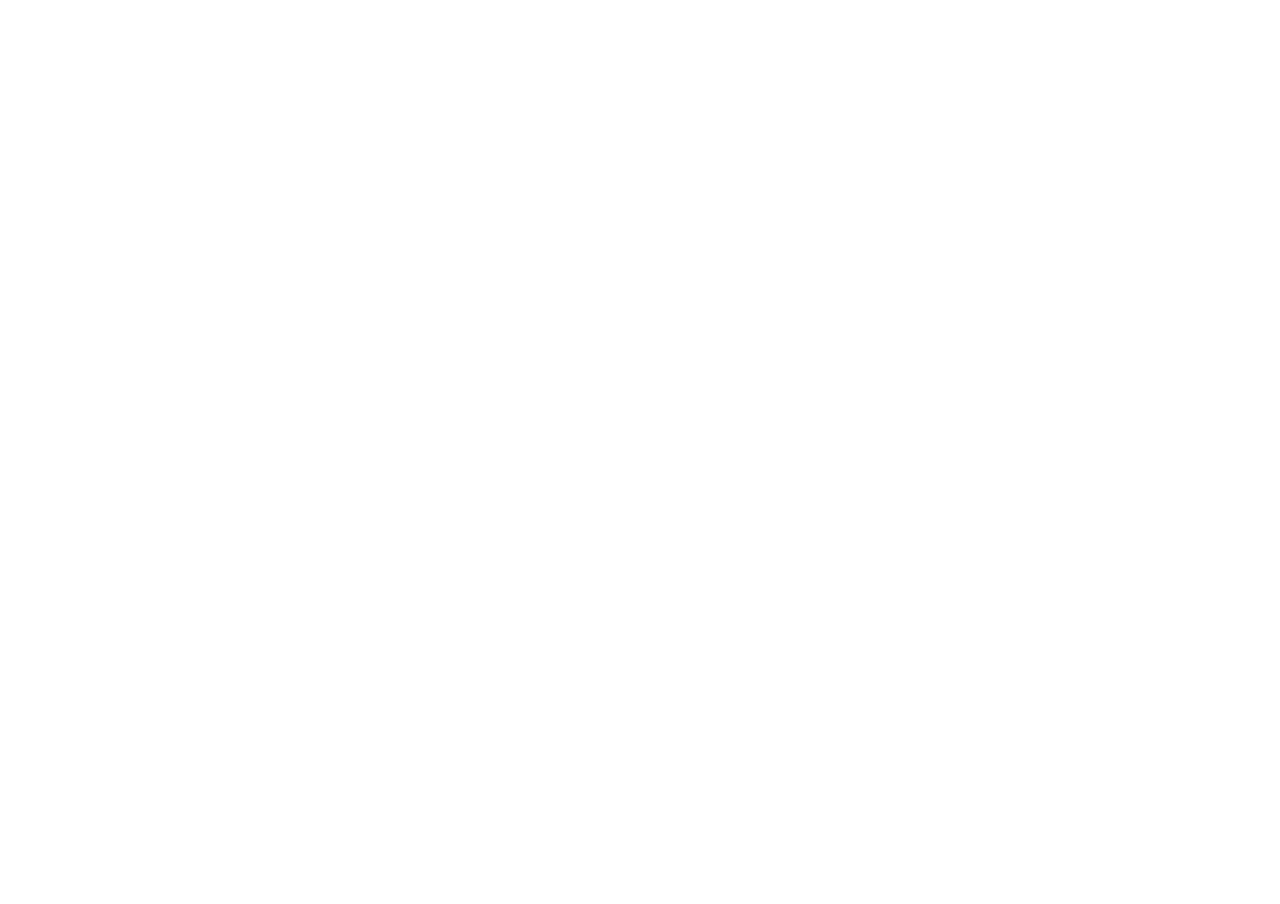
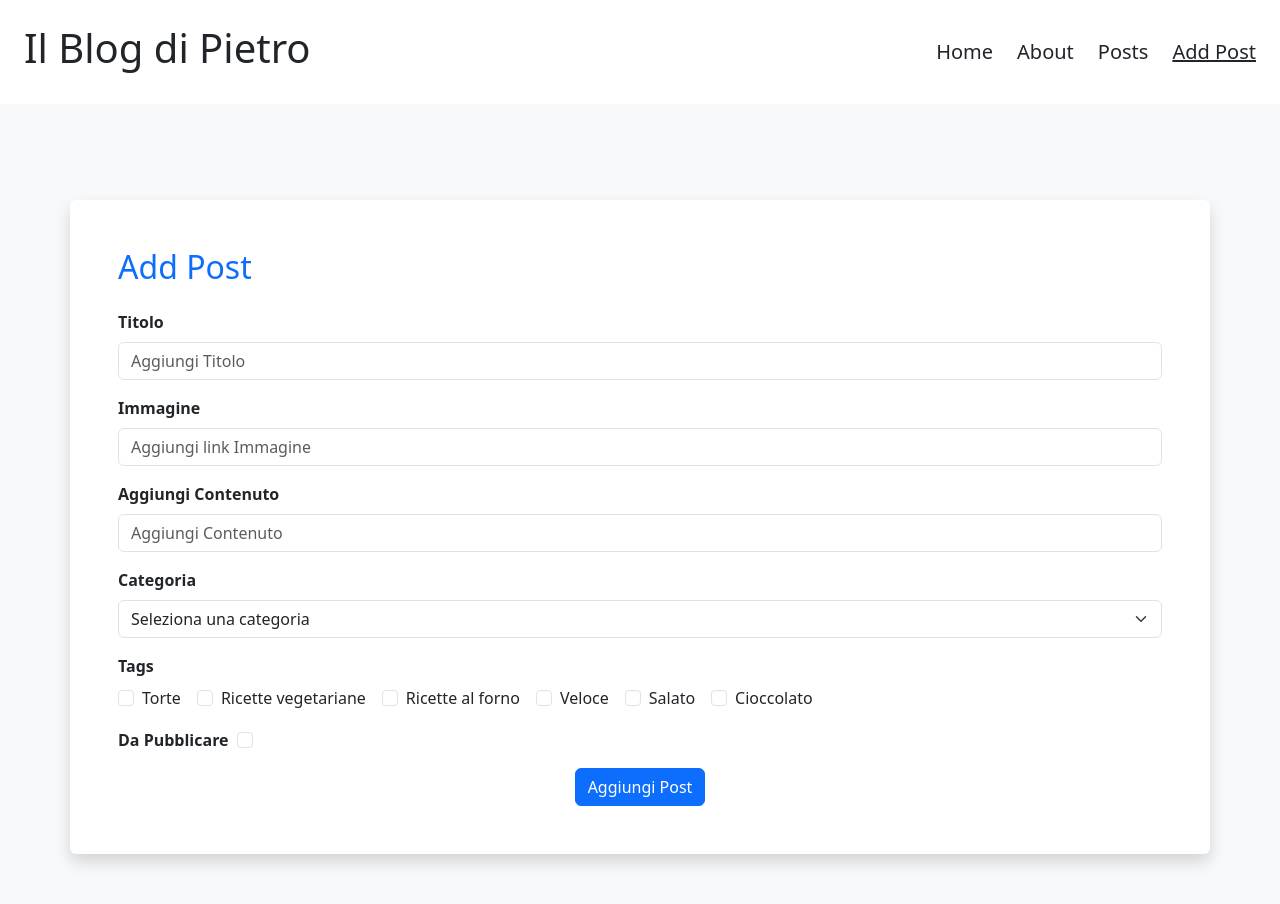
Before and after one commit to Pietroo03/react-router, a React (Vite) app: page /create in a window 1280 px wide. Before the commit this address had no page. Shown: the top 904 px of the page. Before the commit the page ends 800 px from the top, so only its background shows below. Built offline with nearby package versions, Linux system fonts and the light colour scheme; no server answers.

Commit message:
add link to add a new post

```diff
--- a/src/App.jsx
+++ b/src/App.jsx
@@ -3,6 +3,7 @@ import DefaultLayout from './pages/DefaultLayout'
 import Home from './pages/Homepage'
 import About from './pages/About'
 import Posts from './pages/Posts'
+import CreatePost from './pages/CreatePost'
 import './App.css'
 
 function App() {
@@ -17,6 +18,7 @@ function App() {
             <Route path='/' element={<Home />} />
             <Route path='/about' element={<About />} />
             <Route path='/posts' element={<Posts />} />
+            <Route path='/create' element={<CreatePost />} />
           </Route>
         </Routes>
       </BrowserRouter>
--- a/src/components/MainSections/AddPostForm.jsx
+++ b/src/components/MainSections/AddPostForm.jsx
@@ -1,4 +1,4 @@
-export default function addPost({ addNewPost, formData, setFormData, tagList, handleTag }) {
+export default function AddPost({ addNewPost, formData, setFormData, tagList, handleTag }) {
 
     return (
         <form onSubmit={addNewPost}>
--- a/src/components/Nav-bar/NavBar.jsx
+++ b/src/components/Nav-bar/NavBar.jsx
@@ -6,6 +6,8 @@ export default function NavBar() {
             <NavLink to='/' className='nav-link'>Home</NavLink>
             <NavLink to='/about' className='nav-link'>About</NavLink>
             <NavLink to='/posts' className='nav-link'>Posts</NavLink>
+            <NavLink to='/create' className='nav-link'>Add Post</NavLink>
+
         </nav>
 
     )
--- a/src/components/AppMain.jsx
+++ b/src/pages/CreatePost.jsx
@@ -1,7 +1,10 @@
 import { useState, useEffect } from "react"
-import AddPost from "./MainSections/AddPostForm"
+import AddPost from "../components/MainSections/AddPostForm"
 
-export default function AppMain() {
+const api_server = 'http://127.0.0.1:3000'
+const api_endpoint = '/posts'
+
+export default function CreatePost() {
 
     const [formData, setFormData] = useState({
         title: '',
@@ -11,6 +14,8 @@ export default function AppMain() {
         published: false,
         tags: []
     })
+
+    const [postsData, setPostsData] = useState({})
 
     const tagList = ['Torte', 'Ricette vegetariane', 'Ricette al forno', 'Veloce', 'Salato', 'Cioccolato']
 
@@ -73,19 +78,36 @@ export default function AppMain() {
 
     }
 
+    function fetchData(url = api_server + api_endpoint) {
+        fetch(url)
+            .then(resp => resp.json())
+            .then(data => {
+                console.log(data);
+                setPostsData(data)
+            })
+            .catch(error => {
+                console.error('errore nel recuper dati', error);
+
+            })
+    }
+
+    useEffect(() => {
+        fetchData()
+    }, [])
+
     return (
 
-        <main className="bg-light py-5">
+        <>
 
-            <div className="container bg-white p-5 shadow rounded">
-                <h2 className="mb-4 text-primary">Add Post</h2>
+            <main className="bg-light py-5">
+                <div className="container bg-white p-5 shadow rounded">
+                    <h2 className="mb-4 text-primary">Add Post</h2>
 
-                <AddPost addNewPost={addNewPost} formData={formData} setFormData={setFormData} tagList={tagList} handleTag={handleTag} />
+                    <AddPost addNewPost={addNewPost} formData={formData} setFormData={setFormData} tagList={tagList} handleTag={handleTag} />
 
-            </div >
+                </div >
+            </main>
 
-        </main >
-
+        </>
     )
-
 }
```
